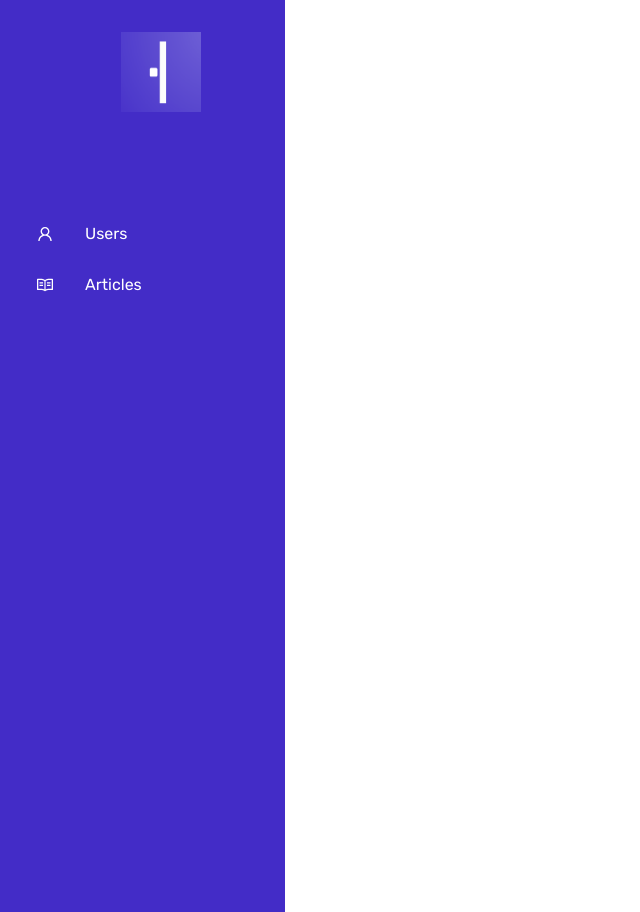
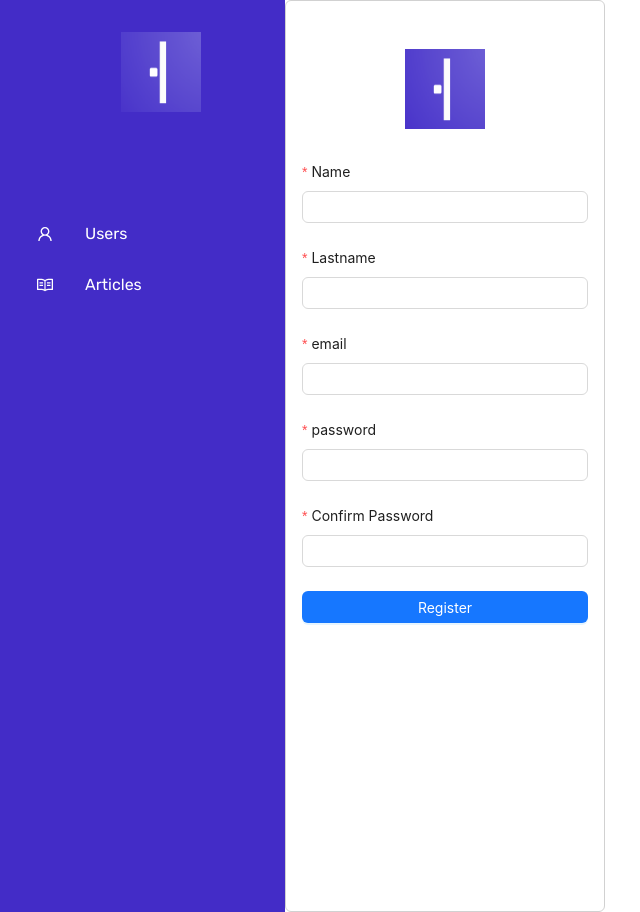
Before and after one commit to eduardohralejandro/logicgateblog_client, a React (Vite) app in the folder admin/: page /register in a window 1280 px wide. Before the commit this address had no page. Shown: the whole page, without its empty margins (3-643 px from the left). Built offline with nearby package versions, Linux system fonts and the light colour scheme.

Commit message:
add new register form UI

```diff
--- a/admin/src/App.tsx
+++ b/admin/src/App.tsx
@@ -4,21 +4,41 @@ import UserItem from "./src/components/user_item/UserItem";
 import VerticalNavbar from "./src/components/vertical_navbar/VerticalNavbar";
 
 import styles from "./app.module.scss";
-import AddArticleLayout from "./src/components/add_article_layout/AddArticleLayout";
-import TextEditor from "./src/components/text_editor/TextEditor";
-import { useCurrentEditor } from "@tiptap/react";
+import {
+  Register,
+  AddArticleLayout,
+  FormElement,
+} from "./src/components/components";
 
 function App() {
-  const { editor } = useCurrentEditor();
+  const designProps = { labelCol: 6, wrapperCol: 8 };
   return (
     <>
       <Router>
         <div className={styles.app_container}>
           <VerticalNavbar />
-          {/* <TextEditor />  text editor to be added*/}
           <Routes>
             <Route path="/" element={<UserItem />} />
             <Route path="/articles" element={<AddArticleLayout />} />
+            <Route
+              path="/register"
+              element={
+                <>
+                  <FormElement
+                    {...designProps}
+                    style={{
+                      width: "20rem",
+                      border: "1px solid #d1d1d1",
+                      padding: "1rem",
+                      borderRadius: "6px",
+                    }}
+                    name="basic"
+                    layout="vertical"
+                    children={<Register />}
+                  />
+                </>
+              }
+            />
           </Routes>
         </div>
       </Router>
--- a/admin/src/src/components/articles/Articles.tsx
+++ b/admin/src/src/components/articles/Articles.tsx
@@ -1,4 +1,4 @@
-import { useEffect, useMemo } from "react";
+import { useEffect } from "react";
 import { useDispatch, useSelector } from "react-redux";
 
 import {
--- a/admin/src/src/components/components.ts
+++ b/admin/src/src/components/components.ts
@@ -2,6 +2,8 @@
 export { default as UserList } from "./user_list/UserList";
 export { default as AddUserLayout } from "./add_user_layout/AddUserLayout";
 export { default as AddUserFooterLayout } from "./add_user_footer_layout/AddUserFooterLayout";
+export { default as AddArticleLayout } from "./add_article_layout/AddArticleLayout";
+export { default as Register } from "./register/Register";
 
 /* UI elements */
 export { default as MenuBar } from "./menu_bar/MenuBar";
@@ -13,3 +15,5 @@ export { default as ButtonElement } from "./button/ButtonElement";
 export { default as ModalElement } from "./modal/ModalElement";
 export { default as HeaderElement } from "./header/HeaderElement";
 export { default as Articles } from "./articles/Articles";
+export { default as FormElement } from "./form/FormElement";
+export { default as Logo } from "./logo/Logo";
--- a/admin/src/src/components/form/FormElement.tsx
+++ b/admin/src/src/components/form/FormElement.tsx
@@ -1,16 +1,12 @@
 import { FC, ReactNode } from "react";
 import { Form } from "antd";
 
-interface IFormProps {
-  children: ReactNode;
-}
-
-interface MyFormValues {
+interface formValues {
   [field: string]: string;
 }
 
 interface IErrorInfo {
-  values: MyFormValues;
+  values: formValues;
   errorFields: {
     name: (string | number)[];
     errors: string[];
@@ -18,7 +14,27 @@ interface IErrorInfo {
   outOfDate: boolean;
 }
 
-const FormElement: FC<IFormProps> = ({ children }) => {
+interface IDesignProps {
+  designProps: {
+    labelCol?: { span: number };
+    wrapperCol?: { span: number };
+  };
+}
+interface IFormProps {
+  children: ReactNode;
+  onFinish?: (value: string) => void;
+  onFinishFailed?: () => void;
+  onFieldsChange?: (changedFields: string) => void;
+  name: string;
+  layout: "horizontal" | "vertical" | "inline";
+  style?: { [key: string]: string };
+}
+type FormPropsWithDefaults = IFormProps & { layout?: "vertical" };
+
+const FormElement: FC<FormPropsWithDefaults> = (
+  { children, name, layout, style },
+  designProps: IDesignProps
+) => {
   const onFinish = (values: string) => {
     console.log("Success:", values);
   };
@@ -30,10 +46,11 @@ const FormElement: FC<IFormProps> = ({ children }) => {
   return (
     <>
       <Form
-        name="basic"
-        labelCol={{ span: 8 }}
-        wrapperCol={{ span: 16 }}
-        style={{ maxWidth: 600 }}
+        name={name}
+        layout={layout}
+        labelCol={designProps.designProps?.labelCol}
+        wrapperCol={designProps.designProps?.wrapperCol}
+        style={style}
         onFinish={onFinish}
         onFinishFailed={onFinishFailed}
         autoComplete="on"
--- /dev/null
+++ b/admin/src/src/components/register/Register.tsx
@@ -0,0 +1,89 @@
+import { Button, Form, Input } from "antd";
+import { Logo } from "../components";
+import styles from "./register.module.scss";
+
+const Register = () => {
+  return (
+    <div>
+      <Logo className={styles.register__logo} />
+      <Form.Item
+        label="Name"
+        name="name"
+        rules={[{ required: true, message: "Please input your username!" }]}
+      >
+        <Input />
+      </Form.Item>
+      <Form.Item
+        label="Lastname"
+        name="lastname"
+        rules={[{ required: true, message: "Please input your lastname!" }]}
+      >
+        <Input />
+      </Form.Item>
+      <Form.Item
+        label="email"
+        name="email"
+        rules={[
+          {
+            type: "email",
+            message: "The input is not valid E-mail!",
+          },
+          {
+            required: true,
+            message: "Please input your E-mail!",
+          },
+        ]}
+      >
+        <Input />
+      </Form.Item>
+      <Form.Item
+        label="password"
+        name="password"
+        rules={[
+          {
+            required: true,
+          },
+        ]}
+        style={{ display: "flex", flexDirection: "column" }}
+      >
+        <Input />
+      </Form.Item>
+
+      {/* Field */}
+      <Form.Item
+        label="Confirm Password"
+        name="password2"
+        dependencies={["password"]}
+        rules={[
+          {
+            required: true,
+          },
+          ({ getFieldValue }) => ({
+            validator(_, value) {
+              if (!value || getFieldValue("password") === value) {
+                return Promise.resolve();
+              }
+              return Promise.reject(
+                new Error("The new password that you entered do not match!")
+              );
+            },
+          }),
+        ]}
+      >
+        <Input />
+      </Form.Item>
+      <Form.Item>
+        <Button
+          style={{ width: "100%" }}
+          type="primary"
+          htmlType="submit"
+          className="login-form-button"
+        >
+          Register
+        </Button>
+      </Form.Item>
+    </div>
+  );
+};
+
+export default Register;
--- /dev/null
+++ b/admin/src/src/components/register/register.module.scss
@@ -0,0 +1,10 @@
+.register__logo {
+  display: flex;
+  justify-content: center;
+
+  img {
+    height: 5rem;
+    width: 5rem;
+    padding: 2rem;
+  }
+}
--- a/admin/src/src/interfaces/interfaces.ts
+++ b/admin/src/src/interfaces/interfaces.ts
@@ -1 +1,2 @@
 export type { default as Article } from "./article";
+export type { default as IAuthor } from "./author";
```
Also changed, not shown: admin/src/src/interfaces/author.ts (added, +9 -0 lines).
